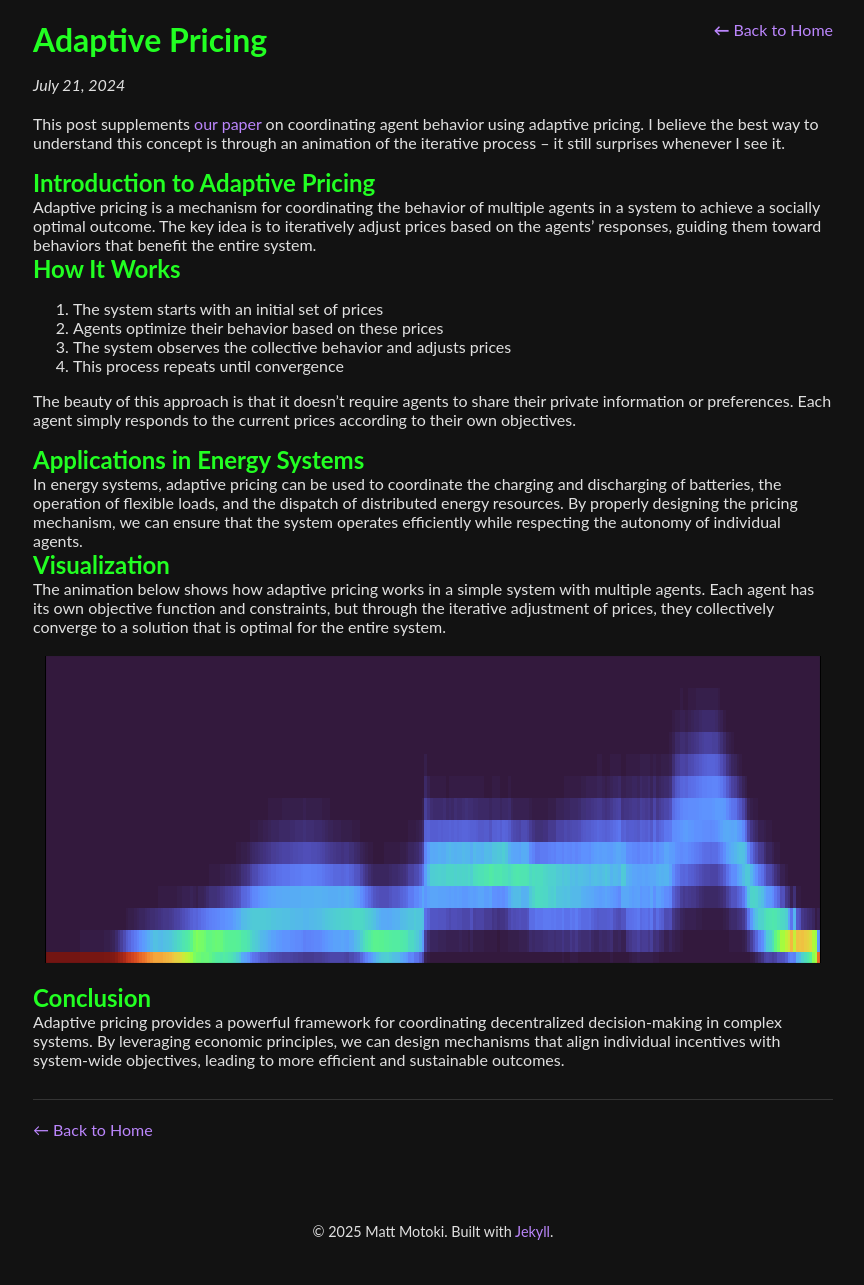
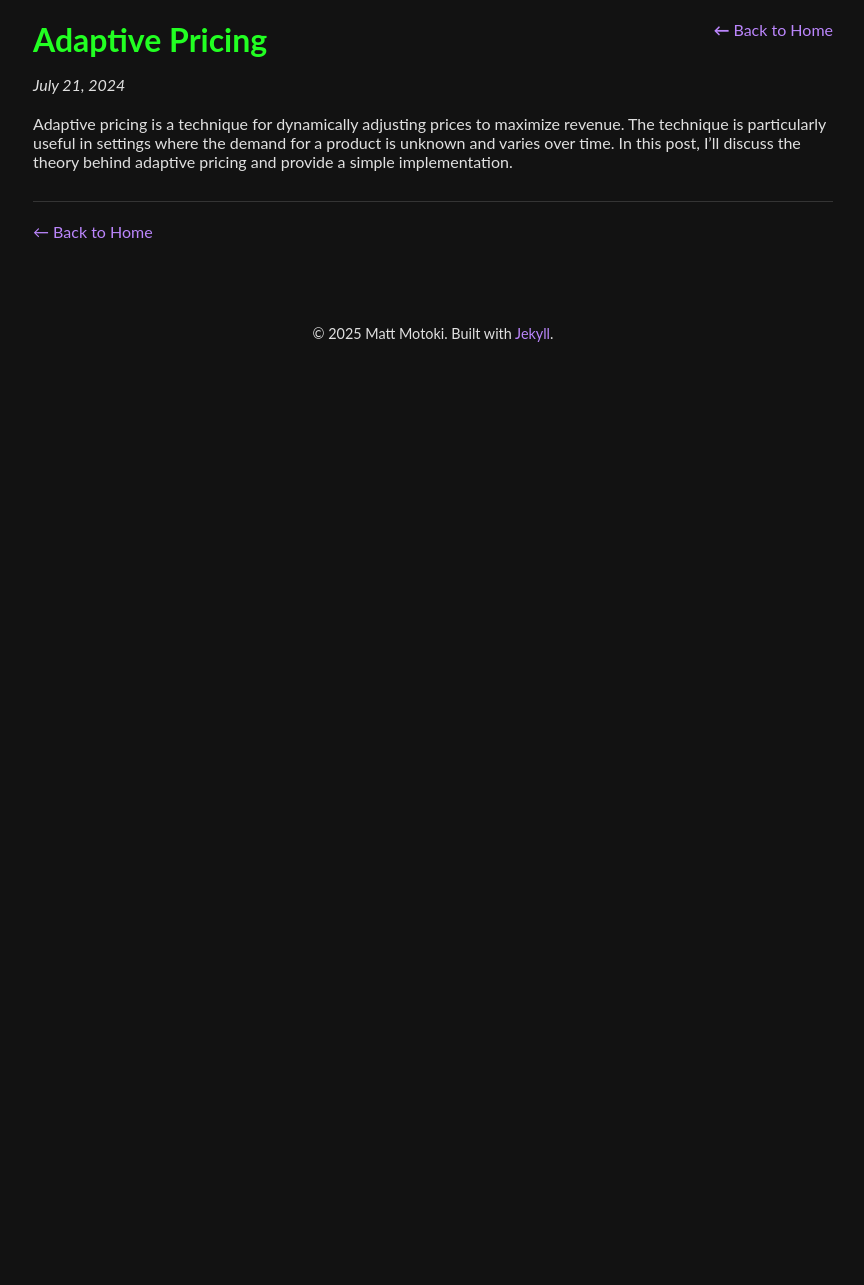
Before and after one commit to mattmotoki/mattmotoki.github.io, a Jekyll site: the page built from _posts/2024-07-21-adaptive-pricing.md, in a window 1280 px wide. Shown: the whole page, without its empty margins (207-1071 px from the left). Built offline with Jekyll 4.4.1, drawn with Linux system fonts in a browser that asks for light colours; nearby versions of some CDN libraries; a style sheet for code colours, icons or effects is not loaded; after the commit the page ends 900 px from its top, so only the background shows below that.

Commit message:
Fix latex bug

```diff
--- a/_config.yml
+++ b/_config.yml
@@ -67,7 +67,7 @@ defaults:
       type: "posts"
     values:
       layout: "post"
-      permalink: /blog/:year/:month/:day/:title/
+      permalink: /blog/:title/
   - scope:
       path: ""
       type: "projects"
--- a/_layouts/default.html
+++ b/_layouts/default.html
@@ -111,7 +111,8 @@
       tex: {
         inlineMath: [['$', '$'], ['\\(', '\\)']],
         displayMath: [['$$', '$$'], ['\\[', '\\]']],
-        processEscapes: true
+        processEscapes: true,
+        processEnvironments: true
       },
       options: {
         skipHtmlTags: ['script', 'noscript', 'style', 'textarea', 'pre']
--- a/_posts/2024-07-21-adaptive-pricing.md
+++ b/_posts/2024-07-21-adaptive-pricing.md
@@ -3,34 +3,43 @@ layout: post
 title: "Adaptive Pricing"
 date: 2024-07-21
 image: /assets/images/adaptive-pricing.png
-description: "This post supplements our paper on coordinating agent behavior using adaptive pricing."
+description: "This post examines adaptive pricing, a technique for dynamically adjusting prices to maximize revenue."
+redirect_from:
+  - /blog/posts/adaptive-pricing.html
+  - /blog/2024/07/21/adaptive-pricing/
 ---
 
-This post supplements [our paper](https://scholar.google.com/citations?view_op=view_citation&hl=en&user=fOWhQ3AAAAAJ&citation_for_view=fOWhQ3AAAAAJ:Tyk-4Ss8FVUC) on coordinating agent behavior using adaptive pricing. I believe the best way to understand this concept is through an animation of the iterative process – it still surprises whenever I see it.
+Adaptive pricing is a technique for dynamically adjusting prices to maximize revenue. The technique is particularly useful in settings where the demand for a product is unknown and varies over time. In this post, I'll discuss the theory behind adaptive pricing and provide a simple implementation.
 
-## Introduction to Adaptive Pricing
+<!-- ## Theory
 
-Adaptive pricing is a mechanism for coordinating the behavior of multiple agents in a system to achieve a socially optimal outcome. The key idea is to iteratively adjust prices based on the agents' responses, guiding them toward behaviors that benefit the entire system.
+The theory behind adaptive pricing is based on the concept of price elasticity of demand. Price elasticity of demand is a measure of how responsive the quantity demanded of a good is to a change in its price. It is calculated as the percentage change in quantity demanded divided by the percentage change in price.
 
-## How It Works
+$$ \text{Price Elasticity of Demand} = \frac{\% \text{ Change in Quantity Demanded}}{\% \text{ Change in Price}} $$
 
-1. The system starts with an initial set of prices
-2. Agents optimize their behavior based on these prices
-3. The system observes the collective behavior and adjusts prices
-4. This process repeats until convergence
+If the price elasticity of demand is greater than 1, then the demand is said to be elastic. This means that a small change in price will result in a large change in quantity demanded. If the price elasticity of demand is less than 1, then the demand is said to be inelastic. This means that a small change in price will result in a small change in quantity demanded.
 
-The beauty of this approach is that it doesn't require agents to share their private information or preferences. Each agent simply responds to the current prices according to their own objectives.
+## Implementation
 
-## Applications in Energy Systems
+The implementation of adaptive pricing involves the following steps:
 
-In energy systems, adaptive pricing can be used to coordinate the charging and discharging of batteries, the operation of flexible loads, and the dispatch of distributed energy resources. By properly designing the pricing mechanism, we can ensure that the system operates efficiently while respecting the autonomy of individual agents.
+1. Set an initial price
+2. Observe the demand at that price
+3. Adjust the price based on the observed demand
+4. Repeat steps 2 and 3
 
-## Visualization
+The key to adaptive pricing is the algorithm used to adjust the price in step 3. There are many different algorithms that can be used, but one simple approach is to use a gradient descent algorithm. The gradient descent algorithm adjusts the price in the direction that is expected to increase revenue.
 
-The animation below shows how adaptive pricing works in a simple system with multiple agents. Each agent has its own objective function and constraints, but through the iterative adjustment of prices, they collectively converge to a solution that is optimal for the entire system.
+$$ \text{Revenue} = \text{Price} \times \text{Quantity Demanded} $$
 
-![Adaptive Pricing Animation](/assets/images/adaptive-pricing.png)
+$$ \frac{\partial \text{Revenue}}{\partial \text{Price}} = \text{Quantity Demanded} + \text{Price} \times \frac{\partial \text{Quantity Demanded}}{\partial \text{Price}} $$
+
+The gradient descent algorithm adjusts the price in the direction of the gradient of the revenue function.
+
+$$ \text{Price}_{t+1} = \text{Price}_t + \alpha \times \frac{\partial \text{Revenue}}{\partial \text{Price}} $$
+
+where $\alpha$ is the learning rate.
 
 ## Conclusion
 
-Adaptive pricing provides a powerful framework for coordinating decentralized decision-making in complex systems. By leveraging economic principles, we can design mechanisms that align individual incentives with system-wide objectives, leading to more efficient and sustainable outcomes.
+Adaptive pricing is a powerful technique for maximizing revenue in settings where the demand for a product is unknown and varies over time. By dynamically adjusting prices based on observed demand, adaptive pricing can help businesses optimize their pricing strategies.  -->
```
Also changed, not shown: _posts/2025-02-27-beta-target-encoding.md (renamed from _posts/2024-07-21-beta-target-encoding.md, +15 -24 lines).
